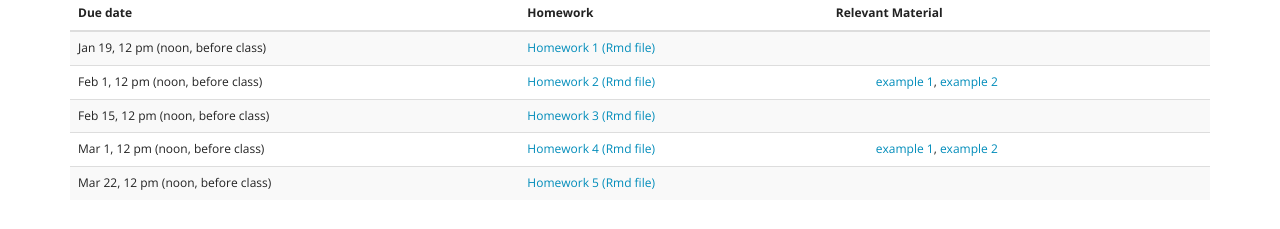
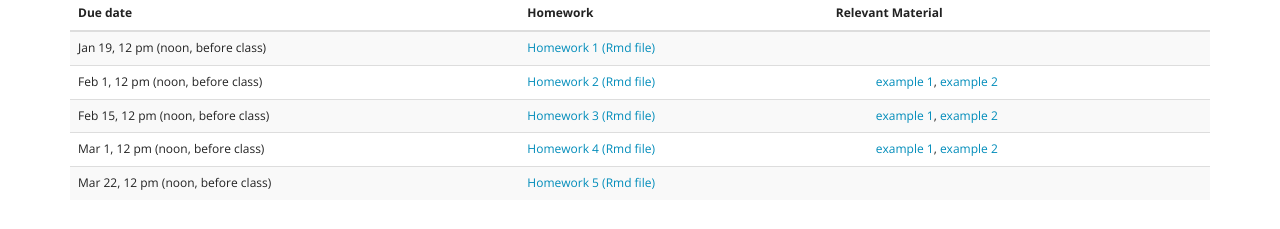
Before and after one commit to DS202-at-ISU/DS202-at-ISU.github.io-2018, a Jekyll site: the page built from homework.html, in a window 1280 px wide. Shown: the part 146-375 px from the top of the page. Built offline with Jekyll 4.4.1, drawn with Linux system fonts in a browser that asks for light colours.

Commit message:
great examples

```diff
--- a/homework.html
+++ b/homework.html
@@ -39,7 +39,7 @@ Every other week a homework assignment is made available. You have one week to s
         <td>Feb 15, 12 pm (noon, before class)</td>
         <td><a href="homework/homework03.html">Homework 3</a> <a href="homework/homework03.Rmd">(Rmd file)</a></td>
         <td>
-          <dd></dd>
+          <dd><a href="homework/great-examples/hwk3/example-1.html">example 1</a>, <a href="homework/great-examples/hwk3/example-2.html">example 2</a></dd>
         </td>
       </tr>
       <tr>
```
